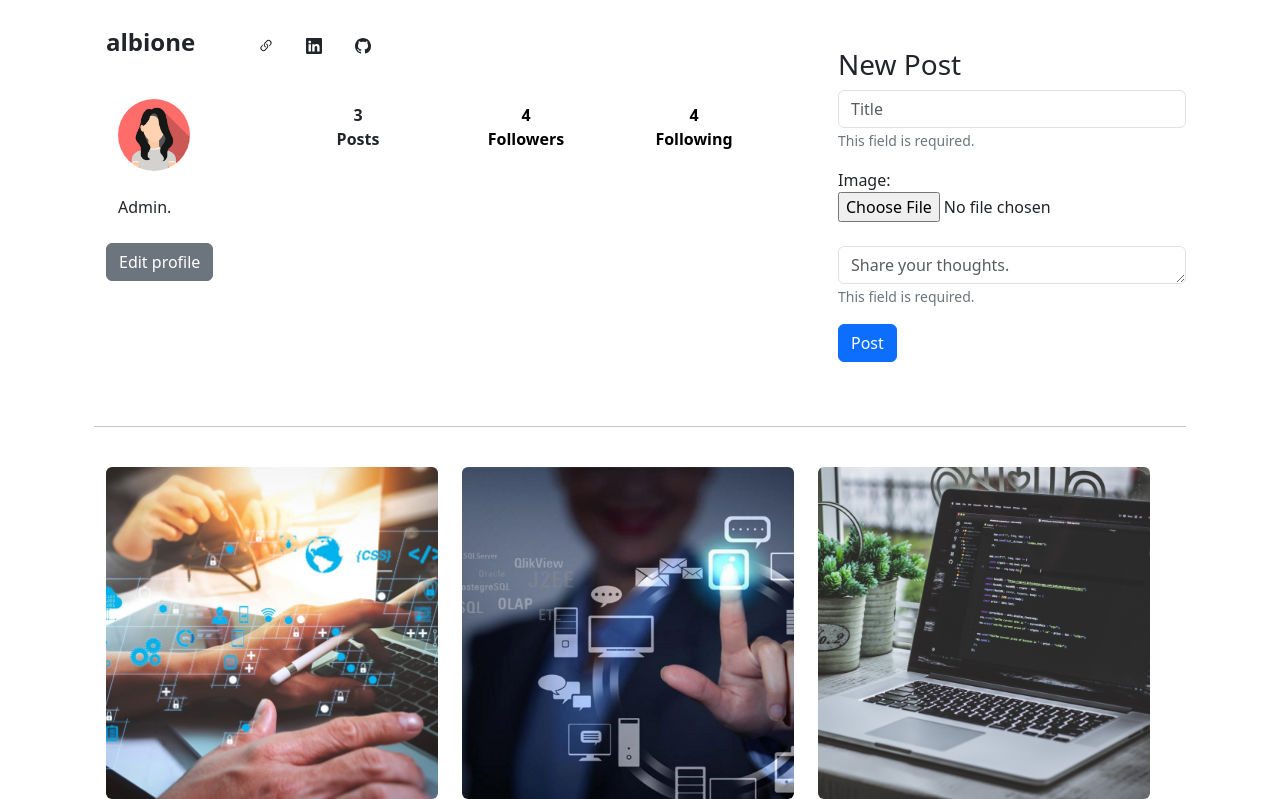
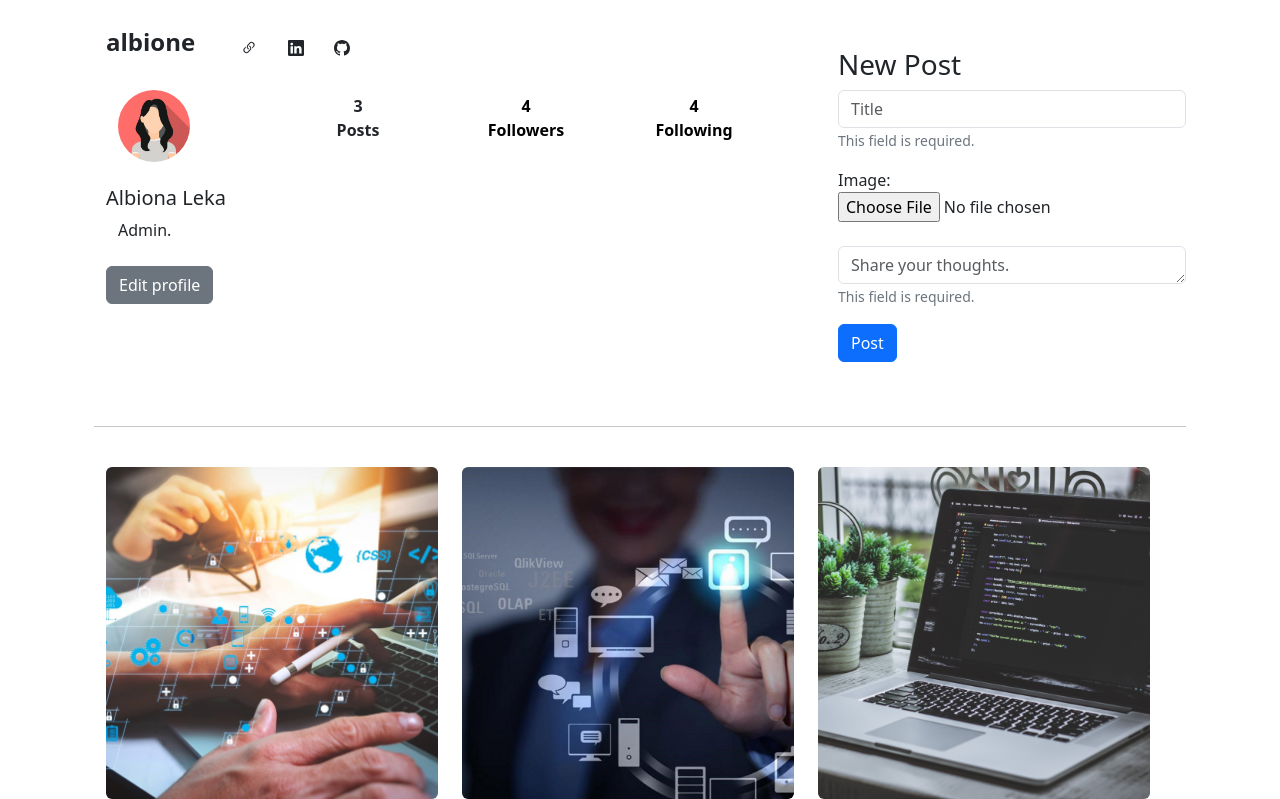
Before and after one commit to albionaleka/CommuniTech, a Django app: page /profile/1 in a window 1280 px wide. Shown: the part 63-862 px from the top of the page. Run offline with Django 5.2, Linux system fonts and the light colour scheme; a user stored in the database is signed in; data comes from the database, SQL or seed files in the repository; both versions use the stored data as it was after the commit.

Commit message:
Final Changes

```diff
--- a/social/templates/profile.html
+++ b/social/templates/profile.html
@@ -7,7 +7,7 @@
             <div class="row">
                 <div class="col-md-8">
                     <div class="container">
-                        <span id="username-profile">{{profile.user.username|lower}}<span>
+                        <span id="username-profile">{{profile.user.username|lower}}</span>
 
                         &nbsp;&nbsp;&nbsp;&nbsp;&nbsp;&nbsp;
                         <span>
@@ -73,6 +73,10 @@
                         </div>
                     </div>
                     <br>
+
+                    <div class="container">
+                        <h5>{{profile.user.first_name}} {{profile.user.last_name}}</h5>
+                    </div>
 
                     <div class="container">
                         <div class="container">
--- a/social/views.py
+++ b/social/views.py
@@ -241,7 +241,7 @@ def show(request, pk):
 def delete_tweet(request, pk):
     if request.user.is_authenticated:
         tweet = get_object_or_404(Tweet, id=pk)
-        if request.user.id == comment.user.id:
+        if request.user.id == tweet.user.id:
             tweet.delete()
             messages.success(request, ("Tweet deleted."))
             return redirect('home')
--- a/static/styles.css
+++ b/static/styles.css
@@ -58,6 +58,7 @@
 
 .profile-stats{
     font-size: medium;
+    font-weight: bold;
 }
 
 .no-decoration{
```
Also changed, not shown: db.sqlite3, media/img/harvard.png (added).
